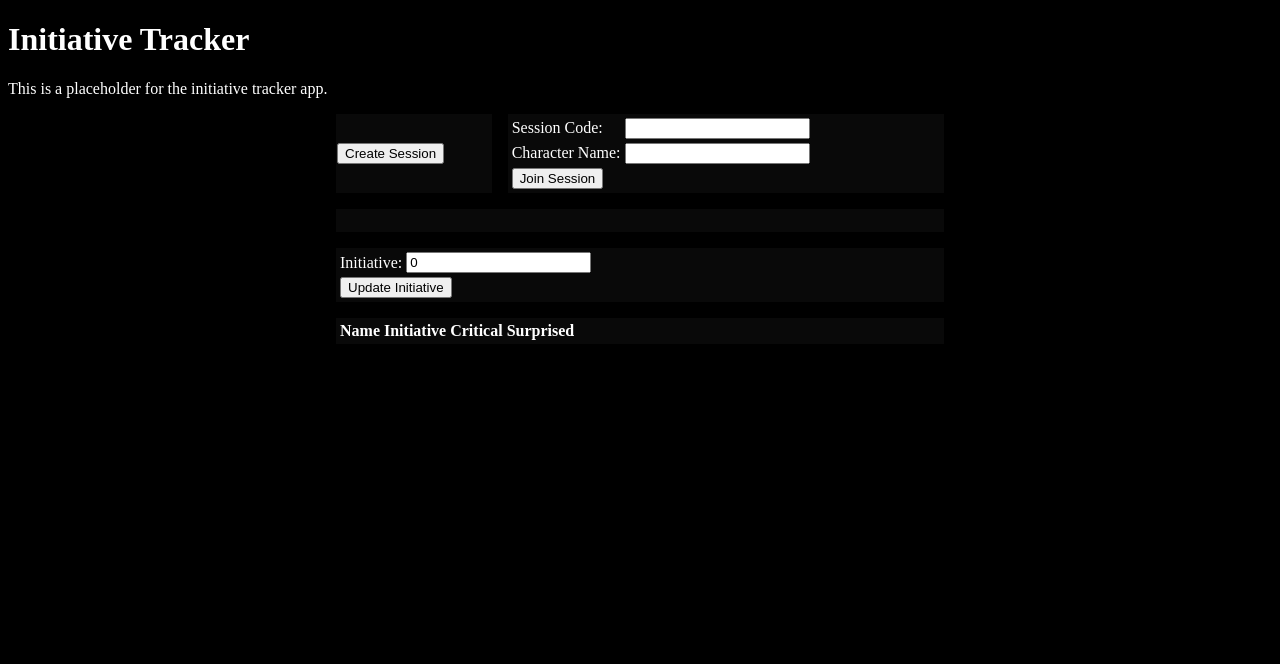
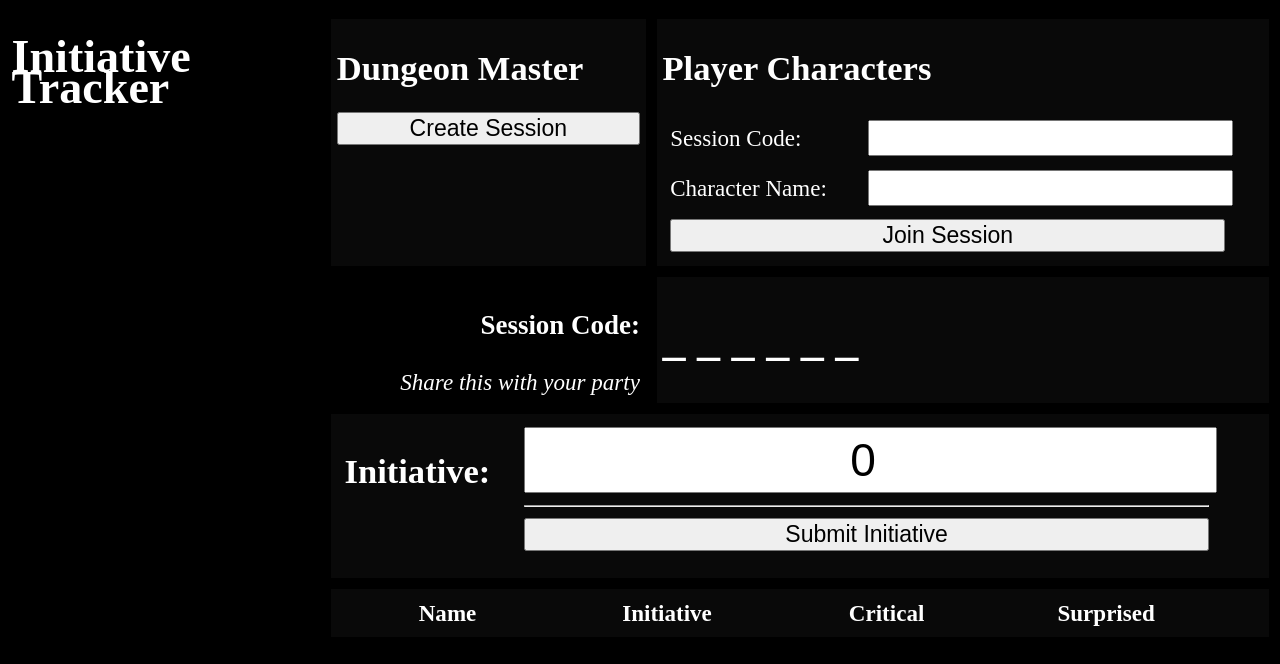
Before and after one commit to Pastvre/InitiativeTracker, a plain HTML site: page index.html in a window 1280 px wide. Drawn offline with Linux system fonts and the light colour scheme.

Commit message:
Improved css scaling.

```diff
--- a/index.html
+++ b/index.html
@@ -4,18 +4,20 @@
         <link rel="stylesheet" href="style.css">
     </head>
     <body>
-        <h1>Initiative Tracker</h1>
-        This is a placeholder for the initiative tracker app.
-        <br>
+        <div class="topleft">
+            <h1>Initiative Tracker</h1>
+        </div>
         <table id="layoutTable">
-            <tr>
+            <tr style="vertical-align: top;">
                 <td>
                     <form id="createForm">
+                        <h2>Dungeon Master</h2>
                         <input type="submit" id="createButton" value="Create Session">
                     </form>
                 </td>
                 <td>
                     <form id="joinForm">
+                        <h2>Player Characters</h2>
                         <table>
                             <tr>
                                 <td>
@@ -42,26 +44,31 @@
                     </form>
                 </td>
             </tr>
-            <tr>
-                <td colspan="2">
-                    <h1 id="sessionCodeLabel"></h1>
+            <tr style="vertical-align: middle;">
+                <td style="background: none; text-align: right;"><h3>Session Code: </h3>
+                    <i>Share this with your party</i>
+                </td>
+                <td>
+                    <h1 id="sessionCodeLabel"> _ _ _ _ _ _</h1>
                 </td>
             </tr>
             <tr>
                 <td colspan="2">
                     <form id="initiativeForm">
                         <table>
-                            <tr>
+                            <tr style="vertical-align: top;">
                                 <td>
-                                    Initiative:
+                                    <h2>Initiative: </h2>
                                 </td>
                                 <td>
-                                    <input type="number" name="initiative" id="initiativeInput" value="0">
+                                    <input type="number" name="initiative" id="initiativeInput" value="0" style="font-size: 2em;">
+                                    <hr>
+                                    <input type="submit" id="initiativeButton" value="Submit Initiative">
                                 </td>
                             </tr>
                             <tr>
                                 <td colspan="2">
-                                    <input type="submit" id="initiativeButton" value="Update Initiative">
+
                                 </td>
                             </tr>
                         </table>
--- a/style.css
+++ b/style.css
@@ -3,13 +3,49 @@ body {
     color: white;
 }
 
+body, input {
+    font-size: calc(14px + (26 - 14) * ((100vw - 300px) / (1600 - 300)));
+    line-height: calc(1.3em + (1.5 - 1.2) * ((100vw - 300px)/(1600 - 300)));
+}
+
+table {
+    table-layout : fixed;
+    width: 95%;
+}
+
+table tr th,td {
+    width: 25%;
+    text-align: center;
+}
+
 #layoutTable {
     position: fixed;
-    width: 50%;
+    max-width: 75%;
+    min-width: 50%;
     left: 25%;
-    border-spacing: 1em;
+    border-spacing: 0.5em;
+    table-layout : auto;
 }
 
 #layoutTable tr td {
+    text-align: start;
     background: #090909;
+    width: auto;
+    padding: 0.25em;
 }
+
+#layoutTable input {
+    width: 100%;
+    text-align: center;
+}
+
+#layoutTable td table {
+    table-layout: auto;
+}
+
+.topleft {
+    position: absolute;
+    left: 0.5em;
+    top: 0.5em;
+    max-width: calc(25% - 1em);
+}
```
